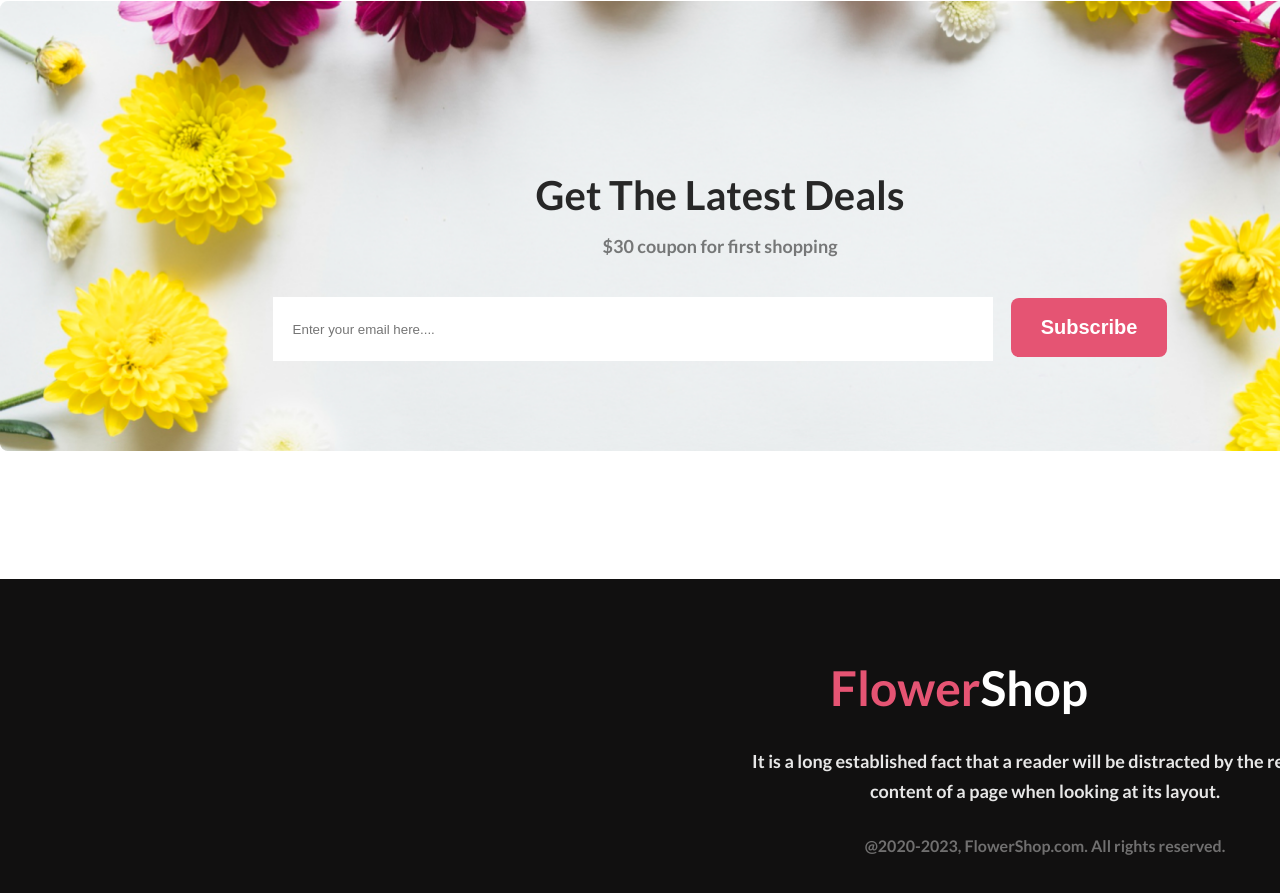
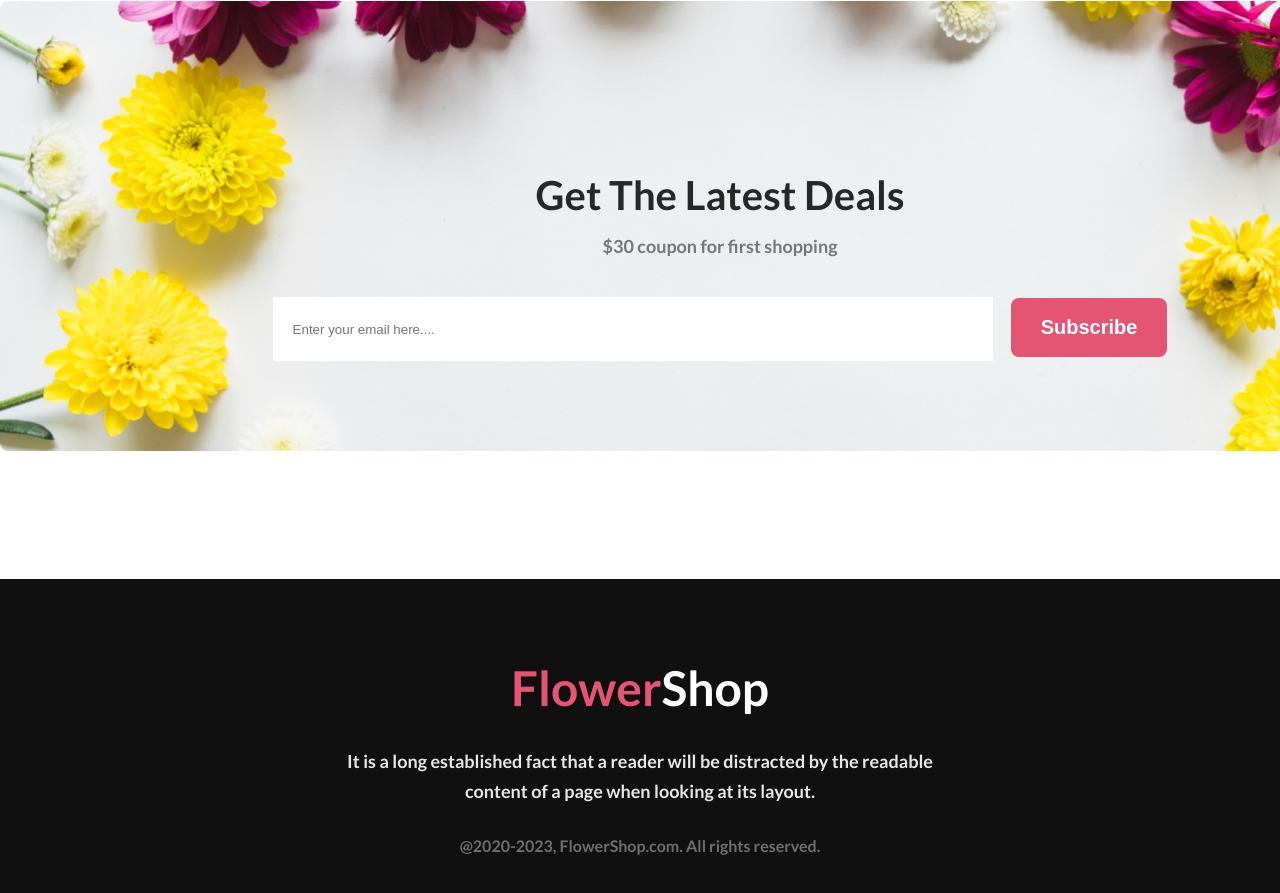
Before and after one commit to Rabbi-Hossain/MY-FIRST-ASSIGNMENT, a plain HTML site: page index.html in a window 1280 px wide. Shown: the part 3831-4724 px from the top of the page. Drawn offline with Linux system fonts and the light colour scheme.

Commit message:
last time problem solution

```diff
--- a/style.css
+++ b/style.css
@@ -286,6 +286,9 @@ body {
     margin-top: 128px;
     display: flex;
     padding: 80px;
+    align-items: center;
+    justify-content: center;
+    text-align: center;
 }
 .footer-main{
 }
@@ -294,7 +297,6 @@ body {
     color: #FFFFFF;
     font-size: 48px;
     font-weight: 800;
-    margin-left: 750px;
     margin-bottom: 30px;
 }
 
@@ -312,7 +314,6 @@ body {
     line-height: 30px;
     margin-bottom: 30px;
     width: 630px;
-    margin-left: 650px;
 }
 
 .footer-last-paragraph {
@@ -320,5 +321,4 @@ body {
     text-align: center;
     font-size: 16px;
     font-weight: 400;
-    margin-left: 650px;
 }
```
